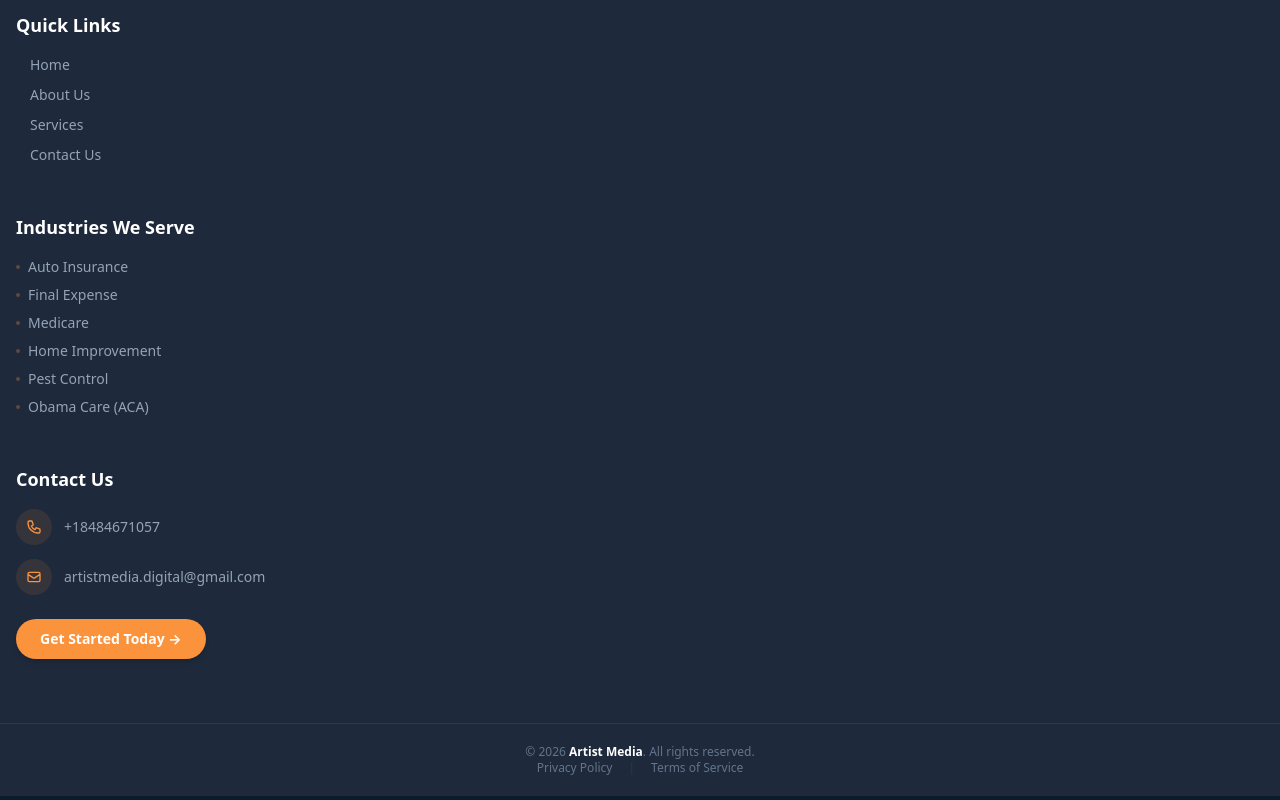
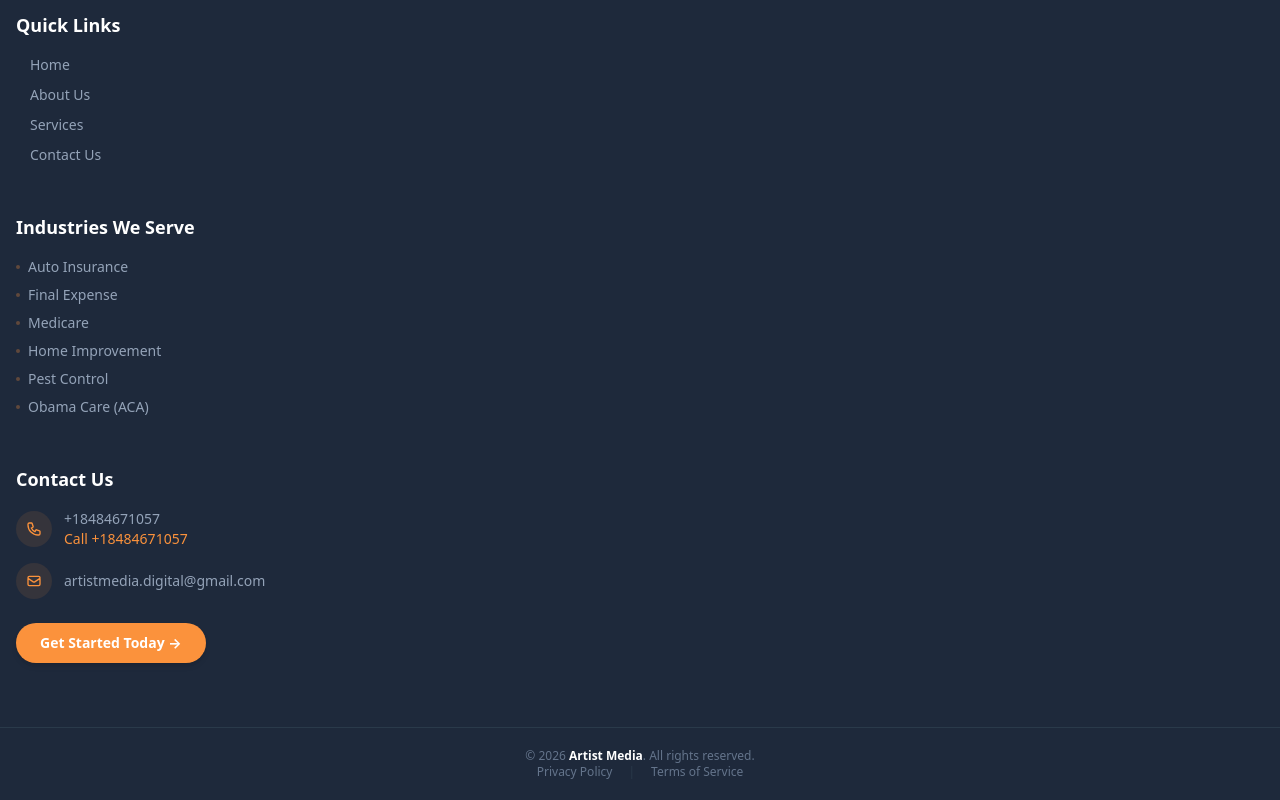
Before and after one commit to anas-imtiaz23/Call-Center-Services, a React (Vite) app: page /contact in a window 1280 px wide. Shown: the part 4937-5737 px from the top of the page. Built offline with nearby package versions, Linux system fonts and the light colour scheme.

Commit message:
New updated code

```diff
--- a/index.html
+++ b/index.html
@@ -4,17 +4,17 @@
     <meta charset="UTF-8" />
     <link rel="icon" type="image/jpeg" href="/logo.jpeg" />
     <meta name="viewport" content="width=device-width, initial-scale=1.0" />
-    <link rel="canonical" href="https://www.artistmedianetwork.com/" />
-    <meta name="description" content="Artist Media Network delivers compliant, call-ready leads for call centers and agencies. Get premium leads for Auto, Medicare, Final Expense, Home Improvement, ACA, Pest Control, and multi-vertical campaigns." />
+    <link rel="canonical" href="https://www.artistmedia.it.com/" />
+    <meta name="description" content="Artist Media delivers compliant, call-ready leads for call centers and agencies. Get premium leads for Auto, Medicare, Final Expense, Home Improvement, ACA, Pest Control, and multi-vertical campaigns." />
     <meta name="keywords" content="call center leads, lead generation, call center marketing, call center lead gen, pest control leads, insurance leads, Medicare leads, home improvement leads, TCPA compliant leads" />
     <meta name="robots" content="index, follow" />
-    <meta property="og:url" content="https://www.artistmedianetwork.com/" />
-    <meta property="og:title" content="Artist Media Network — Call Center Lead Generation" />
+    <meta property="og:url" content="https://www.artistmedia.it.com/" />
+    <meta property="og:title" content="Artist Media — Call Center Lead Generation" />
     <meta property="og:description" content="Premium, compliant leads for call centers and agencies. Start with a free quote for Auto, Medicare, Final Expense, Home Improvement, ACA, and Pest Control campaigns." />
     <meta property="og:type" content="website" />
-    <meta property="og:image" content="https://www.artistmedianetwork.com/logo.jpeg" />
+    <meta property="og:image" content="https://www.artistmedia.it.com/logo.jpeg" />
     <meta name="twitter:card" content="summary_large_image" />
-    <meta name="twitter:title" content="Artist Media Network — Call Center Lead Generation" />
+    <meta name="twitter:title" content="Artist Media — Call Center Lead Generation" />
     <meta name="twitter:description" content="Premium, compliant leads for call centers and agencies. Start with a free quote for Auto, Medicare, Final Expense, Home Improvement, ACA, and Pest Control campaigns." />
     <meta name="theme-color" content="#0F2B3D" />
     <script type="application/ld+json">
@@ -23,10 +23,10 @@
         "@graph": [
           {
             "@type": "Organization",
-            "@id": "https://www.artistmedianetwork.com/#organization",
-            "name": "Artist Media Network",
-            "url": "https://www.artistmedianetwork.com/",
-            "logo": "https://www.artistmedianetwork.com/logo.jpeg",
+            "@id": "https://www.artistmedia.it.com/#organization",
+            "name": "Artist Media",
+            "url": "https://www.artistmedia.it.com/",
+            "logo": "https://www.artistmedia.it.com/logo.jpeg",
             "sameAs": [
               "https://www.facebook.com/share/1LDuTEw6J2/"
             ],
@@ -42,15 +42,15 @@
           },
           {
             "@type": "WebSite",
-            "@id": "https://www.artistmedianetwork.com/#website",
-            "url": "https://www.artistmedianetwork.com/",
-            "name": "Artist Media Network",
+            "@id": "https://www.artistmedia.it.com/#website",
+            "url": "https://www.artistmedia.it.com/",
+            "name": "Artist Media",
             "description": "Premium, compliant lead generation for call centers, including Auto, Medicare, Final Expense, Home Improvement, ACA, and Pest Control campaigns."
           }
         ]
       }
     </script>
-    <title>Artist Media Network | Call Center Lead Generation & Appointment Setting</title>
+    <title>Artist Media | Call Center Lead Generation & Appointment Setting</title>
     <!-- Tailwind CSS CDN - Working version -->
     <script src="https://cdn.tailwindcss.com"></script>
     <!-- Custom config for your brand colors -->
--- /dev/null
+++ b/public/google9451f2a264b9da74.html
@@ -0,0 +1 @@
+google-site-verification: google9451f2a264b9da74.html
--- a/src/Components/Footer.jsx
+++ b/src/Components/Footer.jsx
@@ -117,9 +117,12 @@
                 <div className="w-9 h-9 bg-[#FB923C]/10 rounded-full flex items-center justify-center flex-shrink-0 group-hover:bg-[#FB923C] transition">
                   <Icon name="phone" className="w-4 h-4 text-[#FB923C] group-hover:text-white transition" />
                 </div>
-                <a href="https://wa.me/18484671057" target="_blank" rel="noopener noreferrer" className="text-sm text-[#94A3B8] hover:text-white transition-colors">
-                  +18484671057
-                </a>
+                <div className="text-sm text-[#94A3B8]">
+                  <span className="block">+18484671057</span>
+                  <a href="tel:+18484671057" className="text-[#FB923C] hover:text-white transition-colors">
+                    Call +18484671057
+                  </a>
+                </div>
               </li>
               <li className="flex items-center space-x-3 group">
                 <div className="w-9 h-9 bg-[#FB923C]/10 rounded-full flex items-center justify-center flex-shrink-0 group-hover:bg-[#FB923C] transition">
--- a/src/Components/Landingpage.jsx
+++ b/src/Components/Landingpage.jsx
@@ -51,7 +51,7 @@
                 Partner with licensed insurance professionals who provide personalized guidance, comprehensive coverage options, and transparent pricing — all tailored to your unique driving profile.
               </p>
               <div className="flex flex-wrap items-center justify-center lg:justify-start gap-3 md:gap-4">
-                <a href="https://wa.me/18484671057" target="_blank" rel="noopener noreferrer" className="inline-flex bg-[#FB923C] text-white font-bold text-xs sm:text-sm py-2.5 px-4 md:py-3.5 md:px-6 rounded-full shadow-lg hover:shadow-xl transition-all hover:-translate-y-1 hover:bg-[#F97316]">
+                <a href="tel:+18484671057" className="inline-flex bg-[#FB923C] text-white font-bold text-xs sm:text-sm py-2.5 px-4 md:py-3.5 md:px-6 rounded-full shadow-lg hover:shadow-xl transition-all hover:-translate-y-1 hover:bg-[#F97316]">
                   Speak With a Licensed Agent
                 </a>
                 <a href="#features" className="inline-flex bg-transparent text-[#FB923C] font-bold text-xs sm:text-sm py-2.5 px-4 md:py-3.5 md:px-6 rounded-full border-2 border-[#FB923C] hover:bg-[#FB923C] hover:text-white transition-all hover:-translate-y-1">
@@ -72,10 +72,10 @@
               </div>
               <h2 className="text-xl md:text-2xl font-bold tracking-[-1px] text-[#1E293B]">Request Your Complimentary Quote</h2>
               <p className="mt-2 md:mt-3 mb-4 md:mb-6 text-[#475569] text-xs md:text-sm">Connect with a licensed agent for a no-obligation rate assessment.</p>
-              <a href="https://wa.me/18484671057" target="_blank" rel="noopener noreferrer" className="block w-full bg-[#FB923C] text-white font-bold py-2.5 md:py-3.5 rounded-full mb-3 md:mb-5 hover:-translate-y-1 transition-all shadow-md hover:bg-[#F97316] text-sm md:text-base">
+              <a href="tel:+18484671057" className="block w-full bg-[#FB923C] text-white font-bold py-2.5 md:py-3.5 rounded-full mb-3 md:mb-5 hover:-translate-y-1 transition-all shadow-md hover:bg-[#F97316] text-sm md:text-base">
                 Call Now
               </a>
-              <div className="text-xl md:text-2xl font-black tracking-wide mb-3 md:mb-5 text-[#1E293B]">+18484671057</div>
+              <a href="tel:+18484671057" className="block text-xl md:text-2xl font-black tracking-wide mb-3 md:mb-5 text-[#1E293B] hover:text-[#FB923C]">+18484671057</a>
               <div className="pt-3 md:pt-4 border-t border-[#E8E5DF] text-[#94A3B8] text-[10px] md:text-xs font-semibold">Complimentary consultation • No obligation</div>
             </div>
           </div>
```
